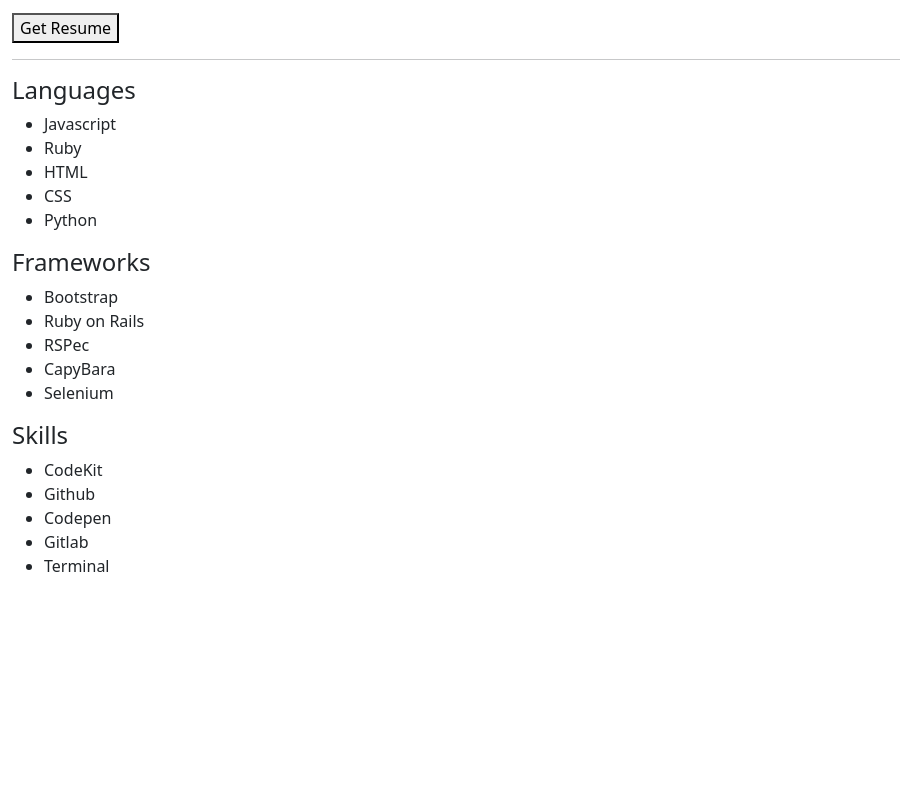
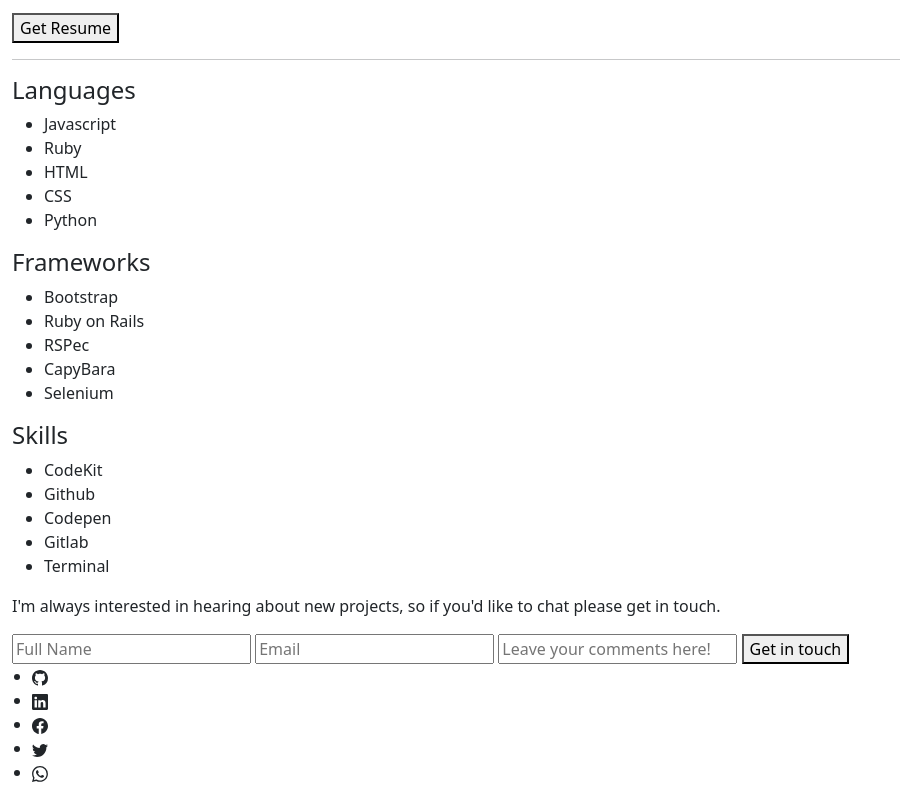
Before and after one commit to Danie12345/portfolio-bootstrap, a website: page index.html in a window 1280 px wide. Shown: the part 1657-2457 px from the top of the page, without its empty margins (0-900 px from the left). Before the commit the page ends 2251 px from the top, so only its background shows below. Drawn offline with nearby package versions, Linux system fonts and the light colour scheme.

Commit message:
Add form and footer
Add form and footer at bottom of index.html.

```diff
--- a/index.html
+++ b/index.html
@@ -194,6 +194,47 @@
           </div>
         </article>
       </section>
+      <section>
+        <p>
+          I'm always interested in hearing about new projects,
+          so if you'd like to chat please get in touch.
+        </p>
+        <form action="">
+          <input type="text" name="name" value="" placeholder="Full Name">
+          <input type="text" name="email" value="" placeholder="Email">
+          <input type="textarea" name="comment" value="" placeholder="Leave your comments here!">
+          <button type="submit">Get in touch</button>
+        </form>
+      </section>
     </main>
+    <footer>
+      <ul>
+        <li>
+          <svg xmlns="http://www.w3.org/2000/svg" width="16" height="16" fill="currentColor" class="bi bi-github" viewBox="0 0 16 16">
+            <path d="M8 0C3.58 0 0 3.58 0 8c0 3.54 2.29 6.53 5.47 7.59.4.07.55-.17.55-.38 0-.19-.01-.82-.01-1.49-2.01.37-2.53-.49-2.69-.94-.09-.23-.48-.94-.82-1.13-.28-.15-.68-.52-.01-.53.63-.01 1.08.58 1.23.82.72 1.21 1.87.87 2.33.66.07-.52.28-.87.51-1.07-1.78-.2-3.64-.89-3.64-3.95 0-.87.31-1.59.82-2.15-.08-.2-.36-1.02.08-2.12 0 0 .67-.21 2.2.82.64-.18 1.32-.27 2-.27.68 0 1.36.09 2 .27 1.53-1.04 2.2-.82 2.2-.82.44 1.1.16 1.92.08 2.12.51.56.82 1.27.82 2.15 0 3.07-1.87 3.75-3.65 3.95.29.25.54.73.54 1.48 0 1.07-.01 1.93-.01 2.2 0 .21.15.46.55.38A8.012 8.012 0 0 0 16 8c0-4.42-3.58-8-8-8z"/>
+          </svg>
+        </li>
+        <li>
+          <svg xmlns="http://www.w3.org/2000/svg" width="16" height="16" fill="currentColor" class="bi bi-linkedin" viewBox="0 0 16 16">
+            <path d="M0 1.146C0 .513.526 0 1.175 0h13.65C15.474 0 16 .513 16 1.146v13.708c0 .633-.526 1.146-1.175 1.146H1.175C.526 16 0 15.487 0 14.854V1.146zm4.943 12.248V6.169H2.542v7.225h2.401zm-1.2-8.212c.837 0 1.358-.554 1.358-1.248-.015-.709-.52-1.248-1.342-1.248-.822 0-1.359.54-1.359 1.248 0 .694.521 1.248 1.327 1.248h.016zm4.908 8.212V9.359c0-.216.016-.432.08-.586.173-.431.568-.878 1.232-.878.869 0 1.216.662 1.216 1.634v3.865h2.401V9.25c0-2.22-1.184-3.252-2.764-3.252-1.274 0-1.845.7-2.165 1.193v.025h-.016a5.54 5.54 0 0 1 .016-.025V6.169h-2.4c.03.678 0 7.225 0 7.225h2.4z"/>
+          </svg>
+        </li>
+        <li>
+          <svg xmlns="http://www.w3.org/2000/svg" width="16" height="16" fill="currentColor" class="bi bi-facebook" viewBox="0 0 16 16">
+            <path d="M16 8.049c0-4.446-3.582-8.05-8-8.05C3.58 0-.002 3.603-.002 8.05c0 4.017 2.926 7.347 6.75 7.951v-5.625h-2.03V8.05H6.75V6.275c0-2.017 1.195-3.131 3.022-3.131.876 0 1.791.157 1.791.157v1.98h-1.009c-.993 0-1.303.621-1.303 1.258v1.51h2.218l-.354 2.326H9.25V16c3.824-.604 6.75-3.934 6.75-7.951z"/>
+          </svg>
+        </li>
+        <li>
+          <svg xmlns="http://www.w3.org/2000/svg" width="16" height="16" fill="currentColor" class="bi bi-twitter" viewBox="0 0 16 16">
+            <path d="M5.026 15c6.038 0 9.341-5.003 9.341-9.334 0-.14 0-.282-.006-.422A6.685 6.685 0 0 0 16 3.542a6.658 6.658 0 0 1-1.889.518 3.301 3.301 0 0 0 1.447-1.817 6.533 6.533 0 0 1-2.087.793A3.286 3.286 0 0 0 7.875 6.03a9.325 9.325 0 0 1-6.767-3.429 3.289 3.289 0 0 0 1.018 4.382A3.323 3.323 0 0 1 .64 6.575v.045a3.288 3.288 0 0 0 2.632 3.218 3.203 3.203 0 0 1-.865.115 3.23 3.23 0 0 1-.614-.057 3.283 3.283 0 0 0 3.067 2.277A6.588 6.588 0 0 1 .78 13.58a6.32 6.32 0 0 1-.78-.045A9.344 9.344 0 0 0 5.026 15z"/>
+          </svg>
+        </li>
+        <li>
+          <svg xmlns="http://www.w3.org/2000/svg" width="16" height="16" fill="currentColor" class="bi bi-whatsapp" viewBox="0 0 16 16">
+            <path d="M13.601 2.326A7.854 7.854 0 0 0 7.994 0C3.627 0 .068 3.558.064 7.926c0 1.399.366 2.76 1.057 3.965L0 16l4.204-1.102a7.933 7.933 0 0 0 3.79.965h.004c4.368 0 7.926-3.558 7.93-7.93A7.898 7.898 0 0 0 13.6 2.326zM7.994 14.521a6.573 6.573 0 0 1-3.356-.92l-.24-.144-2.494.654.666-2.433-.156-.251a6.56 6.56 0 0 1-1.007-3.505c0-3.626 2.957-6.584 6.591-6.584a6.56 6.56 0 0 1 4.66 1.931 6.557 6.557 0 0 1 1.928 4.66c-.004 3.639-2.961 6.592-6.592 6.592zm3.615-4.934c-.197-.099-1.17-.578-1.353-.646-.182-.065-.315-.099-.445.099-.133.197-.513.646-.627.775-.114.133-.232.148-.43.05-.197-.1-.836-.308-1.592-.985-.59-.525-.985-1.175-1.103-1.372-.114-.198-.011-.304.088-.403.087-.088.197-.232.296-.346.1-.114.133-.198.198-.33.065-.134.034-.248-.015-.347-.05-.099-.445-1.076-.612-1.47-.16-.389-.323-.335-.445-.34-.114-.007-.247-.007-.38-.007a.729.729 0 0 0-.529.247c-.182.198-.691.677-.691 1.654 0 .977.71 1.916.81 2.049.098.133 1.394 2.132 3.383 2.992.47.205.84.326 1.129.418.475.152.904.129 1.246.08.38-.058 1.171-.48 1.338-.943.164-.464.164-.86.114-.943-.049-.084-.182-.133-.38-.232z"/>
+          </svg>
+        </li>
+      </ul>
+    </footer>
   </body>
 </html>
```
